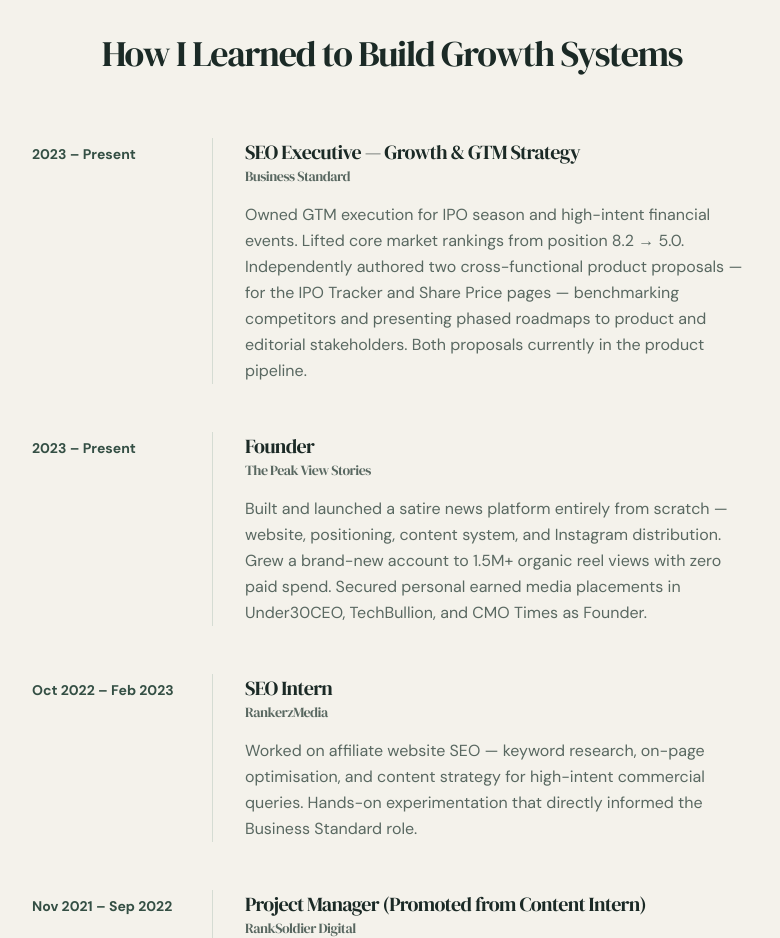
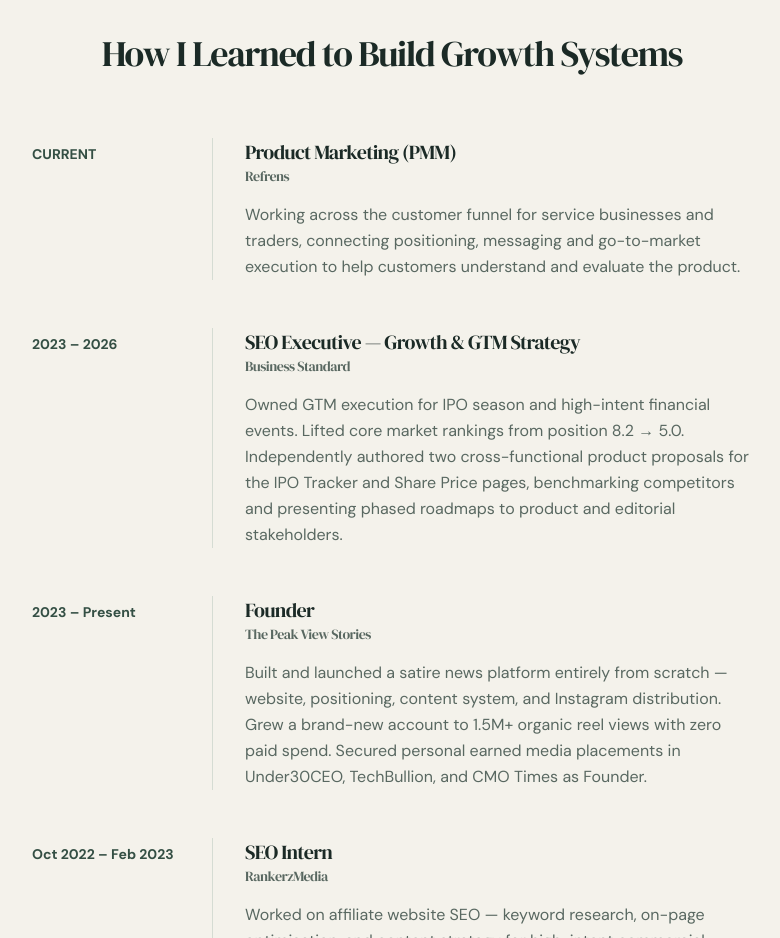
Before and after one commit to akshatjain4377-commits/Akshat-Jain-PMM-Portfolio, a React (Vite) app: page /about in a window 1280 px wide. Shown: the part 2600-3538 px from the top of the page, without its empty margins (248-1028 px from the left). Built offline with nearby package versions, Linux system fonts and the light colour scheme.

Commit message:
Add current PMM role and refresh career timeline

```diff
--- a/src/pages/About.tsx
+++ b/src/pages/About.tsx
@@ -274,13 +274,25 @@ export default function About() {
 
               {
 
-                year: "2023 – Present",
+                year: "CURRENT",
+
+                role: "Product Marketing (PMM)",
+
+                company: "Refrens",
+
+                desc: "Working across the customer funnel for service businesses and traders, connecting positioning, messaging and go-to-market execution to help customers understand and evaluate the product."
+
+              },
+
+              {
+
+                year: "2023 – 2026",
 
                 role: "SEO Executive — Growth & GTM Strategy",
 
                 company: "Business Standard",
 
-                desc: "Owned GTM execution for IPO season and high-intent financial events. Lifted core market rankings from position 8.2 → 5.0. Independently authored two cross-functional product proposals — for the IPO Tracker and Share Price pages — benchmarking competitors and presenting phased roadmaps to product and editorial stakeholders. Both proposals currently in the product pipeline."
+                desc: "Owned GTM execution for IPO season and high-intent financial events. Lifted core market rankings from position 8.2 → 5.0. Independently authored two cross-functional product proposals for the IPO Tracker and Share Price pages, benchmarking competitors and presenting phased roadmaps to product and editorial stakeholders."
 
               },
 
```
